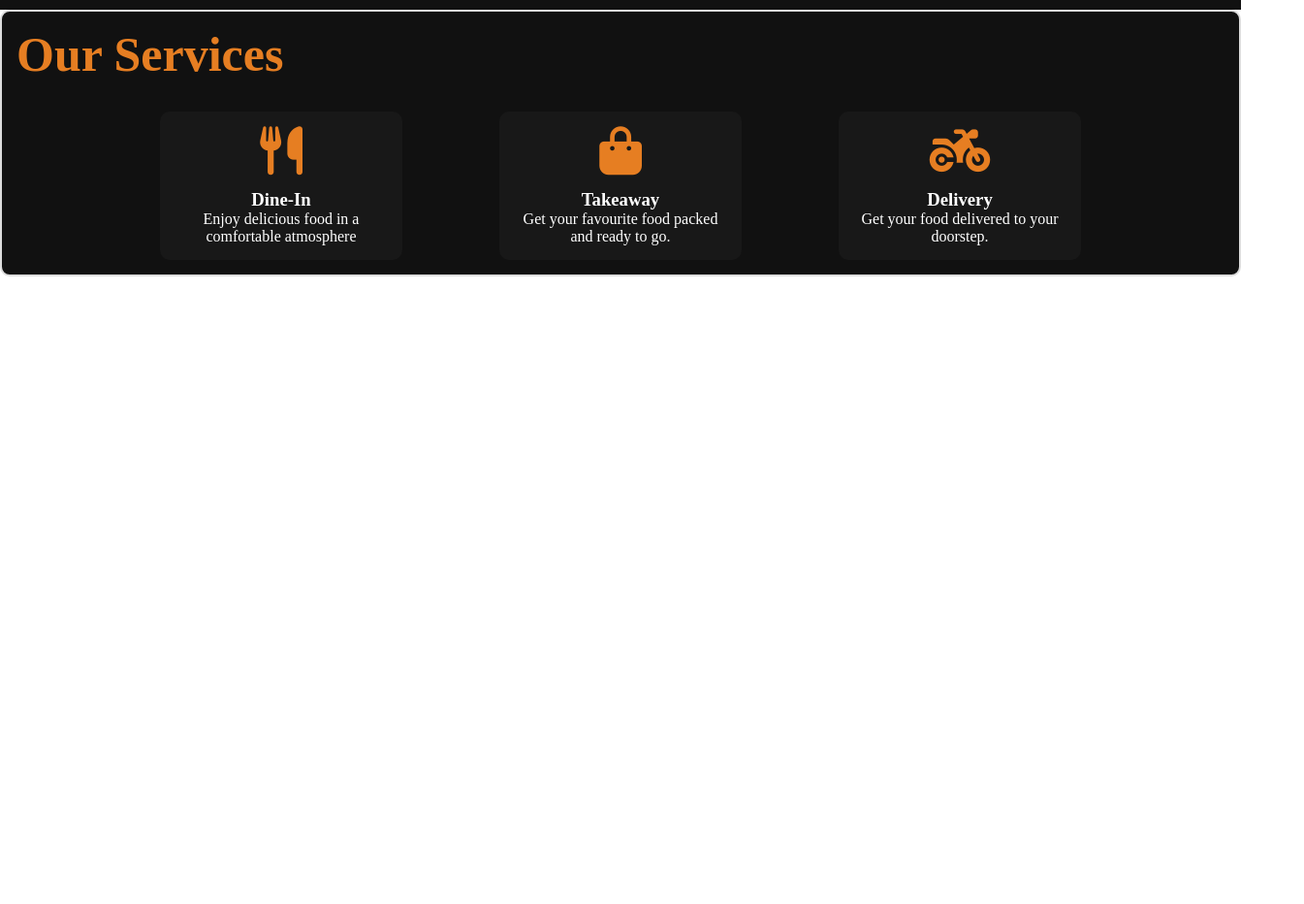
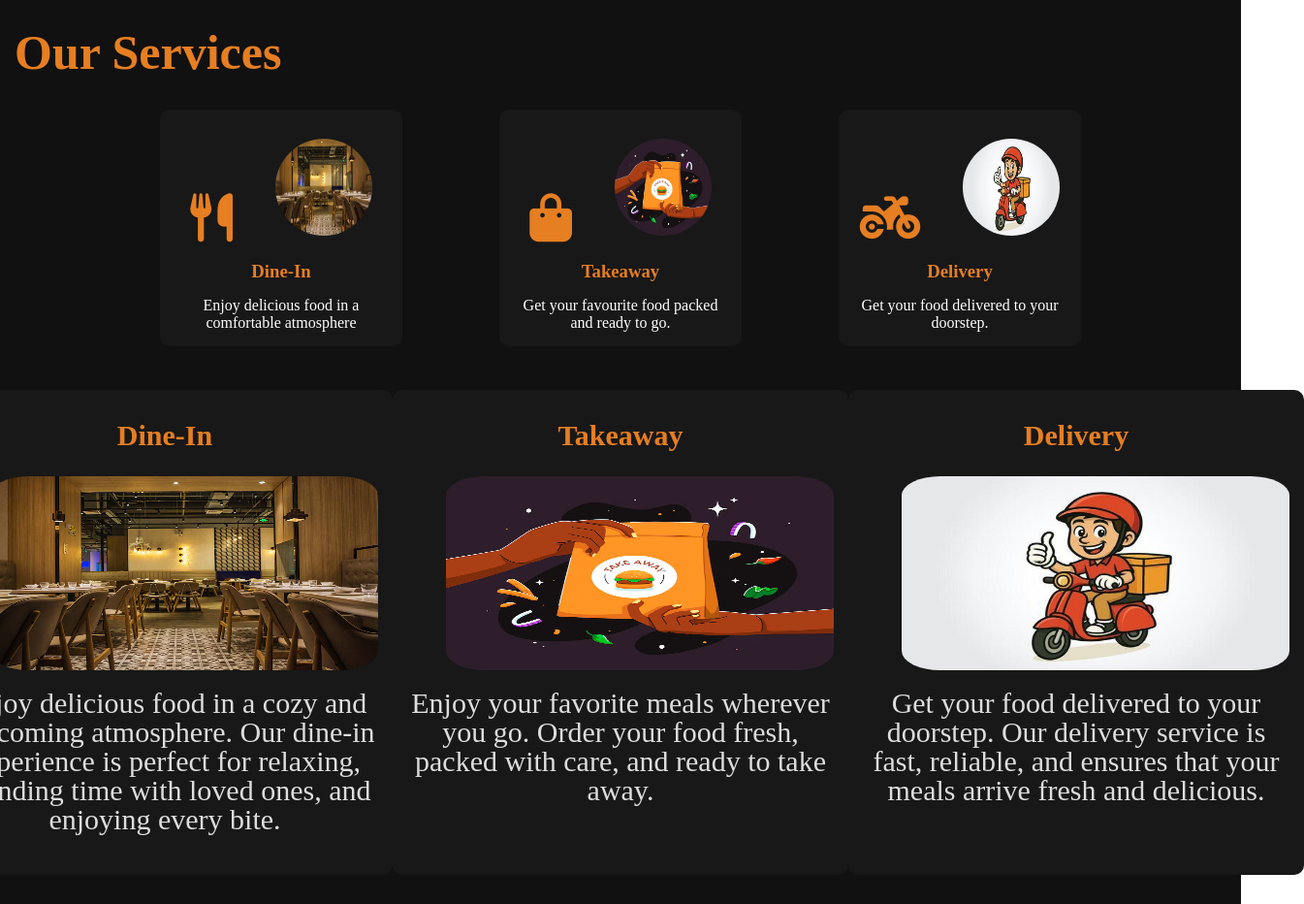
Before and after one commit to shivamgupta916214-ux/The-Social-Bite, a plain HTML site: page index.html in a window 1280 px wide. Shown: the part 2540-3472 px from the top of the page at 97% size, 1345 px wide, since content can reach past the window. Before the commit the page ends 2825 px from the top, so only its background shows below. Drawn offline with Linux system fonts and the light colour scheme.

Commit message:
Update Social Bite website

```diff
--- a/index.html
+++ b/index.html
@@ -385,6 +385,8 @@
 
                 <i class="fa-solid fa-utensils"></i>
 
+                <img src="dine-in.jpg" alt="Dine-in">
+
                 <h3>Dine-In</h3>
 
                 <p>Enjoy delicious food in a comfortable atmosphere</p>
@@ -395,6 +397,7 @@
 
                 <i class="fa-solid fa-bag-shopping"></i>
 
+                <img src="Takeaway.jpg" alt="Takeaway">
 
 
                 <h3> Takeaway </h3>
@@ -408,6 +411,8 @@
 
                 <i class="fa-solid fa-motorcycle"></i>
 
+                <img src="Delivery.jpg" alt="Delivery">
+
                 <h3> Delivery </h3>
 
                 <p> Get your food delivered to your doorstep. </p>
@@ -417,6 +422,43 @@
 
         </div>
 
+        <div class="service-fullydetails">
+
+            <div class="service-details">
+
+                <h3> Dine-In </h3>
+
+                <img src="dine-in.jpg" alt="Dine-in">
+
+                <p> Enjoy delicious food in a cozy and welcoming atmosphere. Our dine-in experience is perfect for relaxing, spending time with loved ones, and enjoying every bite.</p>
+
+
+
+            </div>
+
+            <div class="service-details">
+
+                <h3> Takeaway </h3>
+
+                <img src="Takeaway.jpg" alt="Takeaway">
+
+                <p> Enjoy your favorite meals wherever you go. Order your food fresh, packed with care, and ready to take away. </p>
+
+
+            </div>
+
+            <div class="service-details">
+                <h3> Delivery </h3>
+
+                <img src="Delivery.jpg" alt="Delivery">
+
+                <p> Get your food delivered to your doorstep. Our delivery service is fast, reliable, and ensures that your meals arrive fresh and delicious. </p>
+
+            </div>
+
+        </div>
+
+
      </section>
 
 
--- a/style.css
+++ b/style.css
@@ -337,10 +337,7 @@ background-color: #e67e22;
 
     padding: 15px;
     background-color: #111;
-
     color:white;
-    border:2px solid #ddd;
-    border-radius:10px;
     transition:0.3s;
 
 }
@@ -349,6 +346,7 @@ background-color: #e67e22;
     font-weight:bold;
     margin-bottom:30px;
     color:#e67e22;
+
 }
 
 /* SERVICES CONTAINER */
@@ -375,5 +373,63 @@ background-color: #e67e22;
 .service-list i{
     font-size:50px;
     color:#e67e22;
-    margin-bottom:15px;
+    margin-bottom:20px;
 }
+.service-list img{
+    width: 100px;
+    height: 100px;
+    border-radius: 50%;
+    margin-top: 15px;
+    margin-left:40px;
+}
+.service-list h3{
+    margin-bottom: 15px;
+    color: #e67e22;
+}
+
+/* SERVICES fullydetails */
+
+
+.service-fullydetails{
+
+    display: flex;
+    justify-content: center;
+    padding: 15px;
+    align-items:center;
+    background-color:#111;
+    margin-top: 30px;
+
+}
+
+.service-details h3{
+    font-size: 30px;
+    color: #e67e22;
+    margin-top: 15px;
+    margin-bottom: 10px;
+}
+
+.service-details{
+    height: 500px;
+    padding:15px;
+    text-align:center;
+    border-radius:10px;
+    background-color:#181818;
+    transition:0.3s;
+}
+
+
+.service-details p {
+    font-size:30px;
+    color:#ddd;
+    margin-top: 15px;
+    margin-bottom: 15px;
+    line-height: 1;
+
+}
+.service-details img{
+    width: 400px;
+    height: 200px;
+    border-radius: 10%;
+    margin-top: 15px;
+    margin-left:40px;
+}
```
Also changed, not shown: Delivery.jpg (added), Takeaway.jpg (added), dine-in.jpg (added).
